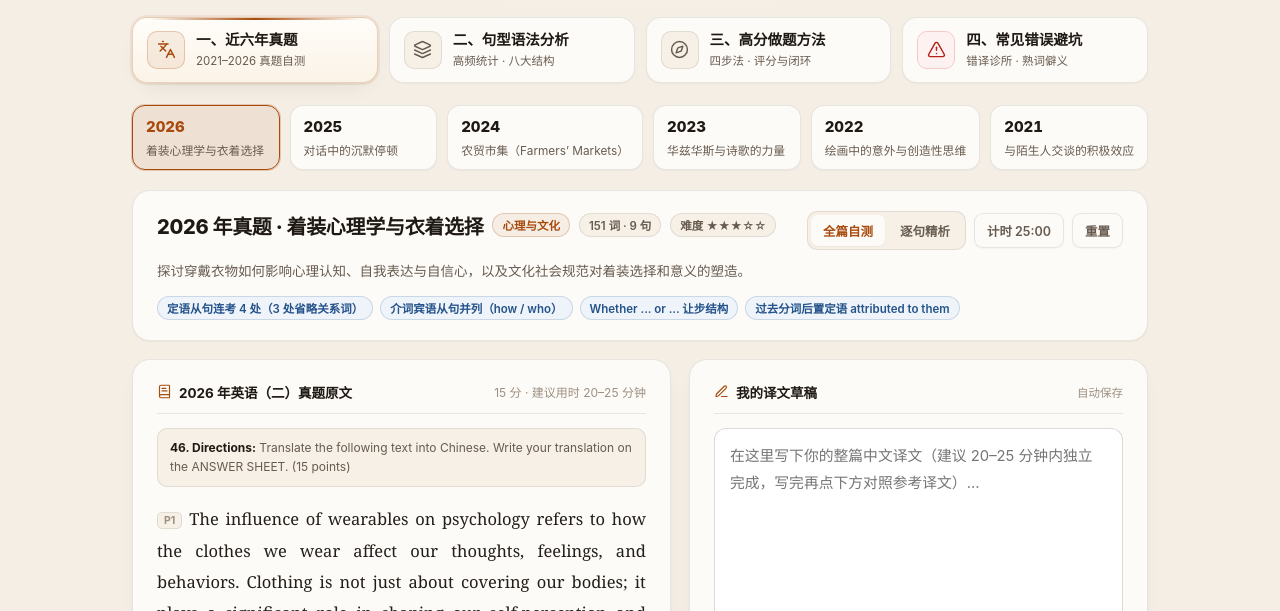
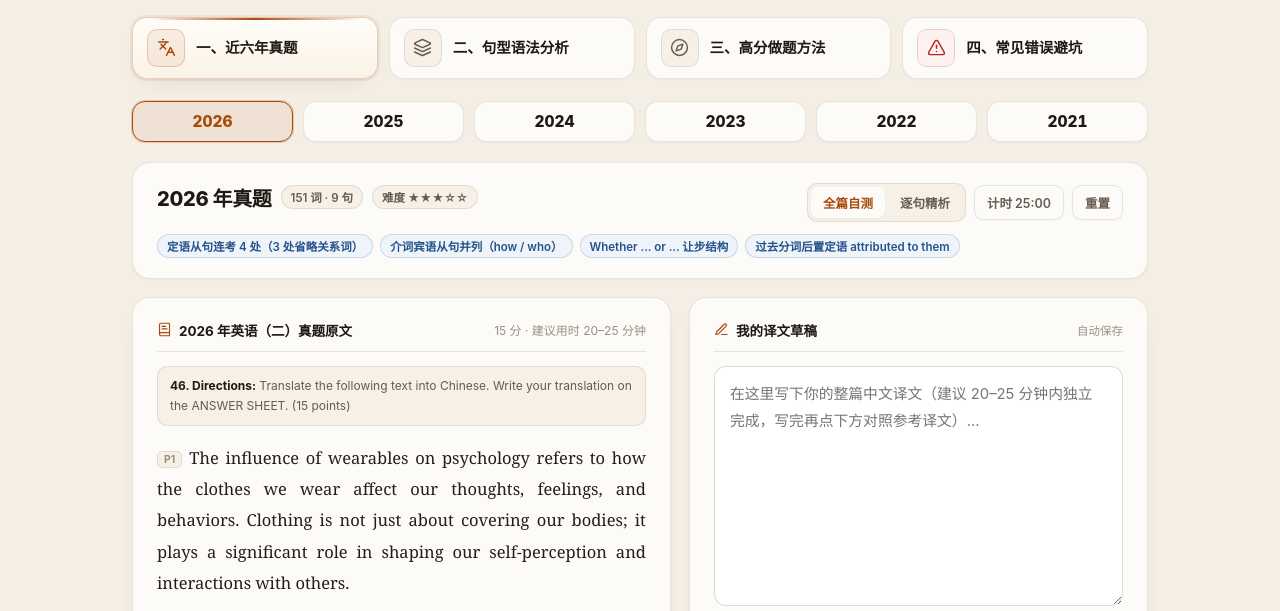
Before and after one commit to mintonight/kaoyan-english-n-in-one, a plain HTML site: page translation.html in a window 1280 px wide. Shown: the part 173-784 px from the top of the page. Drawn offline with Linux system fonts and the light colour scheme.

Commit message:
ui: remove redundant subtitles and topic/summary spoilers from translation page

```diff
--- a/sw.js
+++ b/sw.js
@@ -1,4 +1,4 @@
-const CACHE_NAME = 'kaoyan-n-in-one-v19';
+const CACHE_NAME = 'kaoyan-n-in-one-v20';
 const PRECACHE_URLS = [
   './',
   './index.html',
--- a/translation.html
+++ b/translation.html
@@ -96,7 +96,7 @@ h1{font-size:clamp(24px,3.4vw,34px);margin:12px 0 0;letter-spacing:-.02em;line-h
 .main-tab{
   display:flex;align-items:center;gap:11px;text-align:left;
   background:var(--card);border:1px solid var(--line);border-radius:15px;
-  padding:13px 14px;cursor:pointer;font-family:inherit;color:var(--ink);
+  padding:11px 14px;cursor:pointer;font-family:inherit;color:var(--ink);
   box-shadow:var(--shadow-sm);transition:all .18s ease;position:relative;overflow:hidden;
 }
 .main-tab:hover{border-color:var(--line-strong);background:#fff;transform:translateY(-1px);box-shadow:var(--shadow-md)}
@@ -125,16 +125,15 @@ h1{font-size:clamp(24px,3.4vw,34px);margin:12px 0 0;letter-spacing:-.02em;line-h
 .main-tab.active .mt-ico{background:var(--accent-soft);border-color:var(--accent-border);color:var(--accent)}
 .main-tab.warn-tab .mt-ico{color:var(--warn);background:var(--warn-soft);border-color:var(--warn-border)}
 .mt-title{font-size:14.5px;font-weight:750;color:var(--ink);line-height:1.3}
-.mt-sub{font-size:11.5px;color:var(--muted);margin-top:3px;line-height:1.4}
 
 /* Block 1: Year Selector Strip */
 .year-strip{
   display:grid;grid-template-columns:repeat(6,1fr);gap:10px;margin-bottom:20px;
 }
 .year-pill{
-  position:relative;text-align:left;
+  position:relative;text-align:center;
   background:var(--card);border:1px solid var(--line);border-radius:13px;
-  padding:11px 13px;cursor:pointer;font-family:inherit;color:var(--ink);
+  padding:10px 13px;cursor:pointer;font-family:inherit;color:var(--ink);
   box-shadow:var(--shadow-sm);transition:all .16s ease;
 }
 .year-pill:hover{border-color:var(--line-strong);background:#fff;transform:translateY(-1px)}
@@ -142,14 +141,10 @@ h1{font-size:clamp(24px,3.4vw,34px);margin:12px 0 0;letter-spacing:-.02em;line-h
   border-color:var(--accent);background:var(--accent-soft);
   box-shadow:0 0 0 1px var(--accent-border);
 }
-.yp-top{display:flex;align-items:center;justify-content:space-between;gap:6px}
-.yp-year{font-size:15px;font-weight:800;font-variant-numeric:tabular-nums;color:var(--ink)}
+.yp-top{display:flex;align-items:center;justify-content:center;gap:7px}
+.yp-year{font-size:15.5px;font-weight:800;font-variant-numeric:tabular-nums;color:var(--ink)}
 .year-pill.active .yp-year{color:var(--accent)}
 .yp-dot{width:7px;height:7px;border-radius:50%;background:var(--ok);flex-shrink:0}
-.yp-topic{
-  font-size:11.8px;color:var(--muted);margin-top:5px;
-  white-space:nowrap;overflow:hidden;text-overflow:ellipsis;
-}
 
 /* Passage Header Card */
 .exam-head{
@@ -167,8 +162,7 @@ h1{font-size:clamp(24px,3.4vw,34px);margin:12px 0 0;letter-spacing:-.02em;line-h
 .pill.accent{color:var(--accent);background:var(--accent-soft);border-color:var(--accent-border)}
 .pill.blue{color:var(--blue);background:var(--blue-soft);border-color:var(--blue-border)}
 .pill.ok{color:var(--ok);background:var(--ok-soft);border-color:var(--ok-border)}
-.eh-summary{margin:10px 0 12px;font-size:13.5px;color:var(--muted);line-height:1.75}
-.eh-highlights{display:flex;flex-wrap:wrap;gap:7px}
+.eh-highlights{display:flex;flex-wrap:wrap;gap:7px;margin-top:12px}
 .eh-controls{display:flex;align-items:center;gap:8px;flex-wrap:wrap}
 
 /* Segmented Switch */
@@ -569,37 +563,25 @@ table.vtable tbody tr:hover{background:#fbf7f1}
       <div class="mt-ico" aria-hidden="true">
         <svg width="19" height="19" viewBox="0 0 24 24" fill="none" stroke="currentColor" stroke-width="1.85" stroke-linecap="round" stroke-linejoin="round"><path d="m5 8 6 6"/><path d="m4 14 6-6 2-3"/><path d="M2 5h12"/><path d="M7 2h1"/><path d="m22 22-5-10-5 10"/><path d="M14 18h6"/></svg>
       </div>
-      <div>
-        <div class="mt-title">一、近六年真题</div>
-        <div class="mt-sub">2021–2026 真题自测</div>
-      </div>
+      <div class="mt-title">一、近六年真题</div>
     </button>
     <button class="main-tab" id="tab-grammar" role="tab" aria-selected="false">
       <div class="mt-ico" aria-hidden="true">
         <svg width="19" height="19" viewBox="0 0 24 24" fill="none" stroke="currentColor" stroke-width="1.85" stroke-linecap="round" stroke-linejoin="round"><path d="m12.83 2.18a2 2 0 0 0-1.66 0L2.6 6.08a1 1 0 0 0 0 1.83l8.58 3.91a2 2 0 0 0 1.66 0l8.58-3.9a1 1 0 0 0 0-1.83Z"/><path d="m22 17.65-9.17 4.16a2 2 0 0 1-1.66 0L2 17.65"/><path d="m22 12.65-9.17 4.16a2 2 0 0 1-1.66 0L2 12.65"/></svg>
       </div>
-      <div>
-        <div class="mt-title">二、句型语法分析</div>
-        <div class="mt-sub">高频统计 · 八大结构</div>
-      </div>
+      <div class="mt-title">二、句型语法分析</div>
     </button>
     <button class="main-tab" id="tab-methods" role="tab" aria-selected="false">
       <div class="mt-ico" aria-hidden="true">
         <svg width="19" height="19" viewBox="0 0 24 24" fill="none" stroke="currentColor" stroke-width="1.85" stroke-linecap="round" stroke-linejoin="round"><path d="m16.24 7.76-1.804 5.411a2 2 0 0 1-1.265 1.265L7.76 16.24l1.804-5.411a2 2 0 0 1 1.265-1.265z"/><circle cx="12" cy="12" r="10"/></svg>
       </div>
-      <div>
-        <div class="mt-title">三、高分做题方法</div>
-        <div class="mt-sub">四步法 · 评分与闭环</div>
-      </div>
+      <div class="mt-title">三、高分做题方法</div>
     </button>
     <button class="main-tab warn-tab" id="tab-pitfalls" role="tab" aria-selected="false">
       <div class="mt-ico" aria-hidden="true">
         <svg width="19" height="19" viewBox="0 0 24 24" fill="none" stroke="currentColor" stroke-width="1.85" stroke-linecap="round" stroke-linejoin="round"><path d="m21.73 18-8-14a2 2 0 0 0-3.48 0l-8 14A2 2 0 0 0 4 21h16a2 2 0 0 0 1.73-3"/><path d="M12 9v4"/><path d="M12 17h.01"/></svg>
       </div>
-      <div>
-        <div class="mt-title">四、常见错误避坑</div>
-        <div class="mt-sub">错译诊所 · 熟词僻义</div>
-      </div>
+      <div class="mt-title">四、常见错误避坑</div>
     </button>
   </div>
 
@@ -898,8 +880,7 @@ table.vtable tbody tr:hover{background:#fbf7f1}
       var active = y.id === state.yearId ? ' active' : '';
       var done = hasDraft(y.id) ? '<span class="yp-dot" title="已写译文草稿"></span>' : '';
       return '<button class="year-pill' + active + '" data-year-id="' + esc(y.id) + '">' +
-        '<div class="yp-top"><span class="yp-year">' + y.year + '</span>' + done + '</div>' +
-        '<div class="yp-topic">' + esc(y.topic) + '</div></button>';
+        '<div class="yp-top"><span class="yp-year">' + y.year + '</span>' + done + '</div></button>';
     }).join('');
     $('year-strip').innerHTML = html;
   }
@@ -920,8 +901,7 @@ table.vtable tbody tr:hover{background:#fbf7f1}
       '<div class="eh-top">' +
         '<div>' +
           '<div class="eh-title-row">' +
-            '<h2 class="eh-title">' + ex.year + ' 年真题 · ' + esc(ex.topic) + '</h2>' +
-            '<span class="pill accent">' + esc(ex.category) + '</span>' +
+            '<h2 class="eh-title">' + ex.year + ' 年真题</h2>' +
             '<span class="pill">' + ex.wordCount + ' 词 · ' + ex.sentences.length + ' 句</span>' +
             '<span class="pill" title="综合难度">难度 ' + stars + '</span>' +
           '</div>' +
@@ -937,7 +917,6 @@ table.vtable tbody tr:hover{background:#fbf7f1}
           '<button class="tbtn" id="btn-timer-reset" title="重置计时器">重置</button>' +
         '</div>' +
       '</div>' +
-      '<p class="eh-summary">' + esc(ex.summary) + '</p>' +
       '<div class="eh-highlights">' +
         (ex.highlights || []).map(function (h) { return '<span class="pill blue">' + esc(h) + '</span>'; }).join('') +
       '</div>';
```
Also changed, not shown: images/preview/translation.png.
